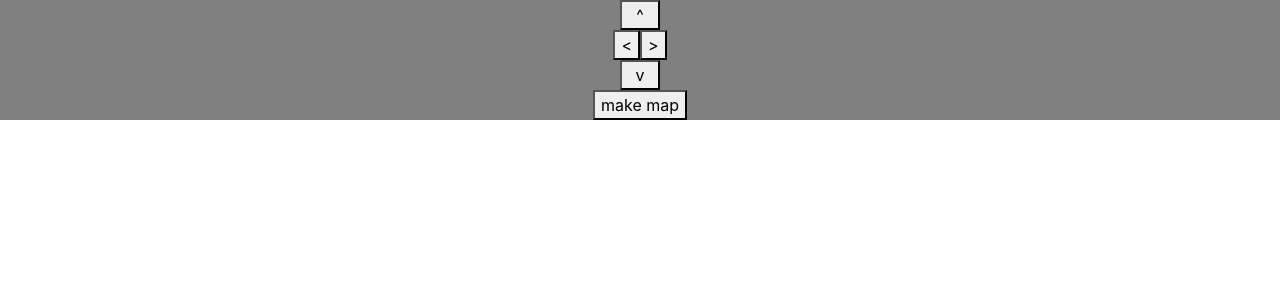
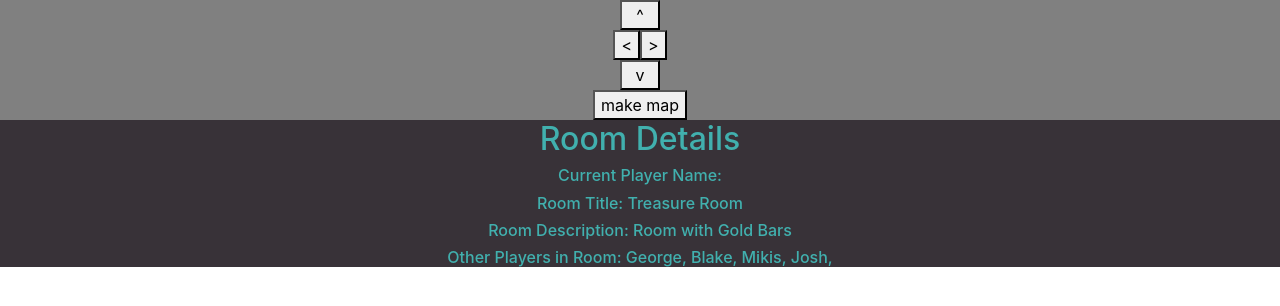
Before and after one commit to CS22Team19/Redux-FE, a React (Create React App) app: page /dungeon in a window 1280 px wide. Shown: the top 306 px of the page. Built offline with nearby package versions, Linux system fonts and the light colour scheme.

Commit message:
textspace stuff

```diff
--- a/src/actions/index.js
+++ b/src/actions/index.js
@@ -37,9 +37,10 @@ export const userLoginFetch = values => {
     return axios
       .post("https://lambda-valley.herokuapp.com/auth/login", values)
       .then(res => {
-        console.log(res); // data was created successfully and logs to console
+        console.log(res.config.data); // data was created successfully and logs to console
         localStorage.setItem("token", res.data.access);
-        dispatch({ type: LOGIN_SUCCESS, payload: res.data });
+        dispatch({ type: LOGIN_SUCCESS, payload: res.data, stuff: res.config.data });
+        // dispatch({ type: LOGIN_SUCCESS, stuff: res.config.data });
         return true;
       })
   };
--- a/src/components/Login.css
+++ b/src/components/Login.css
@@ -9,3 +9,7 @@
     }
 
   }
+
+  .yoyo {
+    display: none
+  }
--- a/src/components/Login.js
+++ b/src/components/Login.js
@@ -9,6 +9,8 @@ import {connect} from 'react-redux';
 import {userLoginFetch} from '../actions';
 import { Button, FormGroup, FormControl, FormLabel } from "react-bootstrap";
 import "./Login.css";
+import MapGrid from './MapGrid'
+import TextSpace from './TextSpace'
 
 class Login extends Component {
   state = {
@@ -64,6 +66,10 @@ class Login extends Component {
             Login
           </Button>
         </form>
+        <div className="yoyo">
+        <MapGrid  player={this.state.username}  />
+        <TextSpace player={this.state.username}  />
+        </div>
       </div>
     );
   }
--- /dev/null
+++ b/src/components/TextSpace.css
@@ -0,0 +1,4 @@
+.text-space {
+    background-color: #383238;
+    color: #41b0ae;
+}
--- a/src/components/TextSpace.js
+++ b/src/components/TextSpace.js
@@ -1,7 +1,52 @@
-import React from "react";
+import React, { Component } from "react";
+import {connect} from "react-redux";
+import "./TextSpace.css"
+import {userLoginFetch} from '../actions';
 
-const TextSpace = props => {
-  return <div></div>;
-};
+class TextSpace extends Component {
+  // state = {
+  //   username: "",
+  //   password: ""
+  // };
 
-export default TextSpace;
+
+
+
+  render() {
+    console.log(this.props.player.username)
+    let otherPlayers = ["George", "Blake", "Mikis", "Josh"]
+    let title = ["Dusty Room", "Treasure Room", "Battle Room"]
+    let description = ["Room Covered in Dust", "Room with Gold Bars", "room with an octagon"]
+
+
+    return (
+
+      <div className="text-space">
+        <h2>Room Details</h2>
+        <h6> Current Player Name:
+          {/* {this.props.player.username} */}
+
+       </h6>
+        <h6>Room Title: {title[1]}  </h6>
+        <h6>Room Description: {description[1]}  </h6>
+        <h6> Other Players in Room:
+        {otherPlayers.map(player => {
+          return " " + player + ", "
+        })}
+        </h6>
+      </div>
+    )
+  }
+}
+
+
+
+const mapStateToProps = state => ({
+  player: state.player
+})
+
+export default connect(
+  mapStateToProps, {userLoginFetch}
+)(TextSpace)
+
+// export default TextSpace;
--- a/src/reducers/rootReducer.js
+++ b/src/reducers/rootReducer.js
@@ -19,7 +19,8 @@ const initialState = {
     isRegistering: false,
     isRegistered: false,
     authToken: null,
-    loginError: ''
+    loginError: '',
+    player: {}
 };
 
 const rootReducer = (state = initialState, action) => {
@@ -43,7 +44,8 @@ const rootReducer = (state = initialState, action) => {
             isLogging: false,
             isLoggedIn: true,
             authToken: action.payload.token,
-            currentUser: action.payload
+            currentUser: action.payload,
+            player: action.stuff
         }
     }
     case LOGIN_FAIL: {
```
